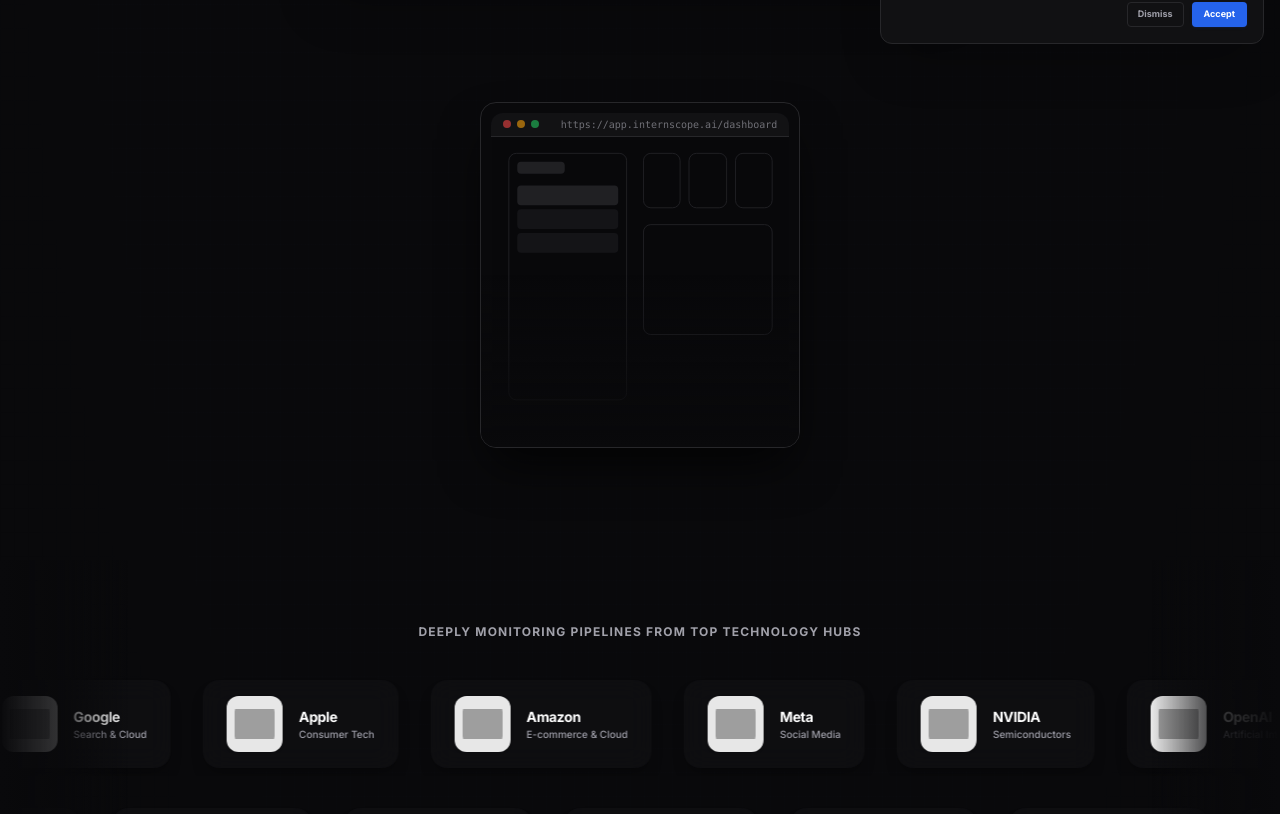
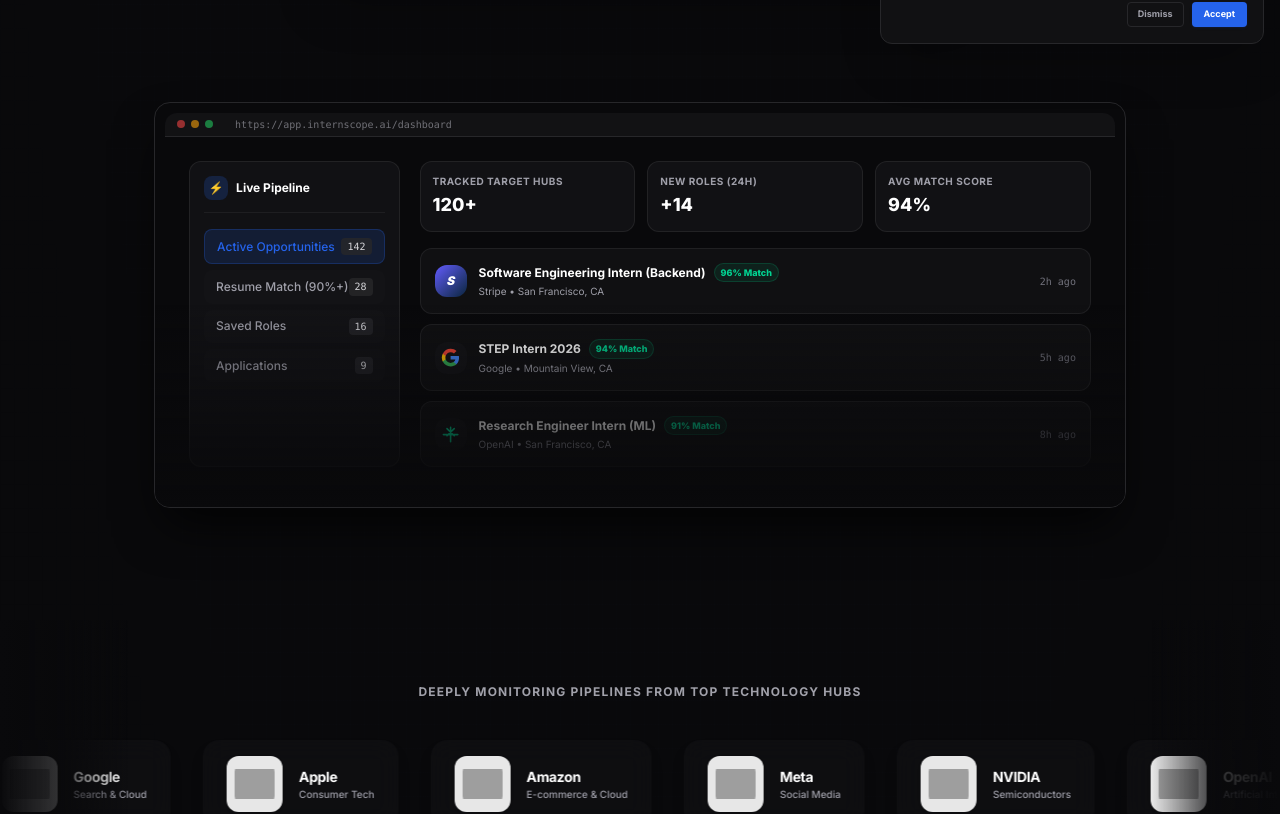
Before and after one commit to kiran1929/internscope-ai, a Next.js app: page / in a window 1280 px wide. Shown: the part 740-1554 px from the top of the page. Built offline with nearby package versions, Linux system fonts and the light colour scheme; grey boxes are pictures that could not be loaded.

Commit message:
Replace empty dashboard preview wireframe with rich live UI preview and remove footer systems operational badge

```diff
--- a/app/page.tsx
+++ b/app/page.tsx
@@ -159,24 +159,80 @@
               <span className="ml-4 font-mono font-medium opacity-65">https://app.internscope.ai/dashboard</span>
             </div>
 
-            <div className="opacity-80 scale-[0.99] origin-top bg-background p-4 min-h-[300px] pointer-events-none">
-              {/* Miniature dashboard mockup layout */}
-              <div className="flex gap-4">
-                <div className="w-[120px] h-[250px] border border-zinc-800 rounded-lg p-2 space-y-3">
-                  <div className="w-12 h-3 bg-zinc-800 rounded" />
-                  <div className="space-y-1">
-                    <div className="w-full h-5 bg-zinc-850 rounded" />
-                    <div className="w-full h-5 bg-zinc-900 rounded" />
-                    <div className="w-full h-5 bg-zinc-900 rounded" />
+            <div className="bg-zinc-950 p-4 sm:p-6 min-h-[360px] pointer-events-none select-none">
+              {/* High-fidelity interactive dashboard mockup preview */}
+              <div className="grid grid-cols-1 md:grid-cols-12 gap-5 text-left">
+                {/* Sidebar Mockup */}
+                <div className="hidden md:block md:col-span-3 space-y-3 p-3.5 rounded-xl bg-zinc-900/60 border border-zinc-800/80">
+                  <div className="flex items-center gap-2 pb-3 border-b border-zinc-800/60">
+                    <div className="w-6 h-6 rounded-lg bg-primary/20 flex items-center justify-center text-primary font-bold text-xs">
+                      ⚡
+                    </div>
+                    <span className="text-xs font-bold text-white">Live Pipeline</span>
+                  </div>
+                  <div className="space-y-1.5 pt-1">
+                    {[
+                      { label: 'Active Opportunities', count: '142', active: true },
+                      { label: 'Resume Match (90%+)', count: '28', active: false },
+                      { label: 'Saved Roles', count: '16', active: false },
+                      { label: 'Applications', count: '9', active: false },
+                    ].map((nav, i) => (
+                      <div
+                        key={i}
+                        className={cn(
+                          'flex items-center justify-between px-3 py-2 rounded-lg text-xs font-medium transition-colors',
+                          nav.active ? 'bg-primary/15 text-primary border border-primary/25' : 'text-zinc-400 bg-zinc-900/30'
+                        )}
+                      >
+                        <span>{nav.label}</span>
+                        <span className="text-[10px] font-mono px-1.5 py-0.5 rounded bg-zinc-800/80 text-zinc-300">
+                          {nav.count}
+                        </span>
+                      </div>
+                    ))}
                   </div>
                 </div>
-                <div className="flex-1 space-y-4">
-                  <div className="grid grid-cols-3 gap-2">
-                    <div className="h-14 border border-zinc-800 rounded-lg p-2" />
-                    <div className="h-14 border border-zinc-800 rounded-lg p-2" />
-                    <div className="h-14 border border-zinc-800 rounded-lg p-2" />
+
+                {/* Main Content Feed Preview */}
+                <div className="md:col-span-9 space-y-4">
+                  {/* Top Stats Banner */}
+                  <div className="grid grid-cols-3 gap-3">
+                    {[
+                      { label: 'Tracked Target Hubs', val: '120+' },
+                      { label: 'New Roles (24h)', val: '+14' },
+                      { label: 'Avg Match Score', val: '94%' },
+                    ].map((stat, i) => (
+                      <div key={i} className="p-3 rounded-xl bg-zinc-900/60 border border-zinc-800/80">
+                        <span className="text-[10px] text-zinc-400 font-bold uppercase tracking-wider block">{stat.label}</span>
+                        <span className="text-lg font-extrabold text-white mt-0.5 block">{stat.val}</span>
+                      </div>
+                    ))}
                   </div>
-                  <div className="h-28 border border-zinc-800 rounded-lg" />
+
+                  {/* Sample Role Cards */}
+                  <div className="space-y-2.5">
+                    {[
+                      { company: 'Stripe', logo: 'STRIPE', role: 'Software Engineering Intern (Backend)', match: '96%', location: 'San Francisco, CA', time: '2h ago' },
+                      { company: 'Google', logo: 'GOOG', role: 'STEP Intern 2026', match: '94%', location: 'Mountain View, CA', time: '5h ago' },
+                      { company: 'OpenAI', logo: 'OPENAI', role: 'Research Engineer Intern (ML)', match: '91%', location: 'San Francisco, CA', time: '8h ago' },
+                    ].map((role, i) => (
+                      <div key={i} className="p-3.5 rounded-xl bg-zinc-900/50 border border-zinc-800/70 flex items-center justify-between gap-4">
+                        <div className="flex items-center gap-3 min-w-0">
+                          <CompanyLogo logo={role.logo} name={role.company} size="sm" />
+                          <div className="min-w-0">
+                            <div className="flex items-center gap-2">
+                              <h4 className="text-xs font-bold text-white truncate">{role.role}</h4>
+                              <span className="text-[9px] font-extrabold text-emerald-400 bg-emerald-500/10 border border-emerald-500/20 px-1.5 py-0.5 rounded-full">
+                                {role.match} Match
+                              </span>
+                            </div>
+                            <p className="text-[10px] text-zinc-400 mt-0.5">{role.company} &bull; {role.location}</p>
+                          </div>
+                        </div>
+                        <span className="text-[10px] font-mono text-zinc-500 whitespace-nowrap hidden sm:block">{role.time}</span>
+                      </div>
+                    ))}
+                  </div>
                 </div>
               </div>
             </div>
--- a/components/Footer.tsx
+++ b/components/Footer.tsx
@@ -110,10 +110,6 @@
           <p className="text-xs text-zinc-500">
             &copy; {currentYear} InternScope AI. All rights reserved. Made for ambitious student builders.
           </p>
-          <div className="flex items-center gap-2 px-3 py-1.5 rounded-full bg-emerald-500/10 border border-emerald-500/20 text-emerald-400 text-xs font-medium">
-            <span className="w-2 h-2 rounded-full bg-emerald-400 animate-pulse" />
-            <span>All systems operational</span>
-          </div>
         </div>
       </div>
     </footer>
```
